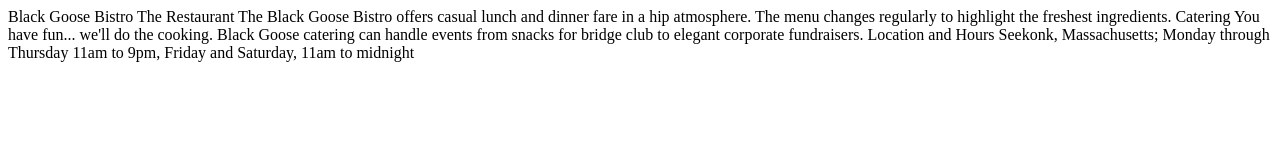
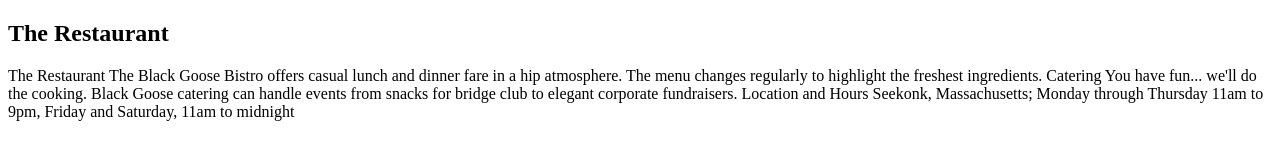
Before and after one commit to tulakalbeyo/bash-guide, a plain HTML site: page docs/index.html in a window 1280 px wide. Drawn offline with Linux system fonts and the light colour scheme.

Commit message:
modified:   docs/index.html: yet another test

```diff
--- a/docs/index.html
+++ b/docs/index.html
@@ -7,7 +7,7 @@
 </head>
 
 <body>
-Black Goose Bistro
+<h2>The Restaurant</h2>
 
 The Restaurant
 The Black Goose Bistro offers casual lunch and dinner fare in a hip atmosphere. The menu changes regularly to highlight the freshest ingredients.
```
